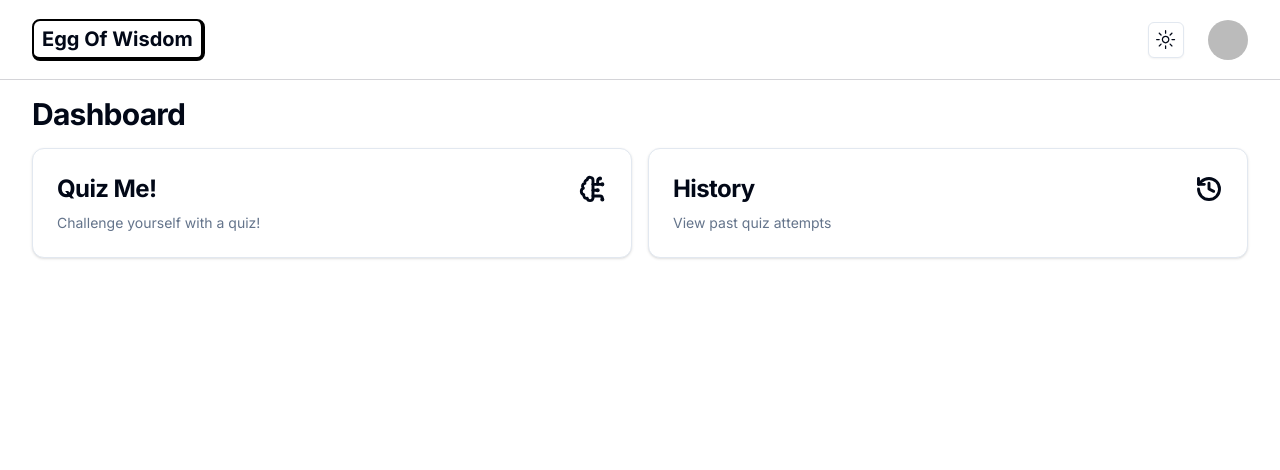
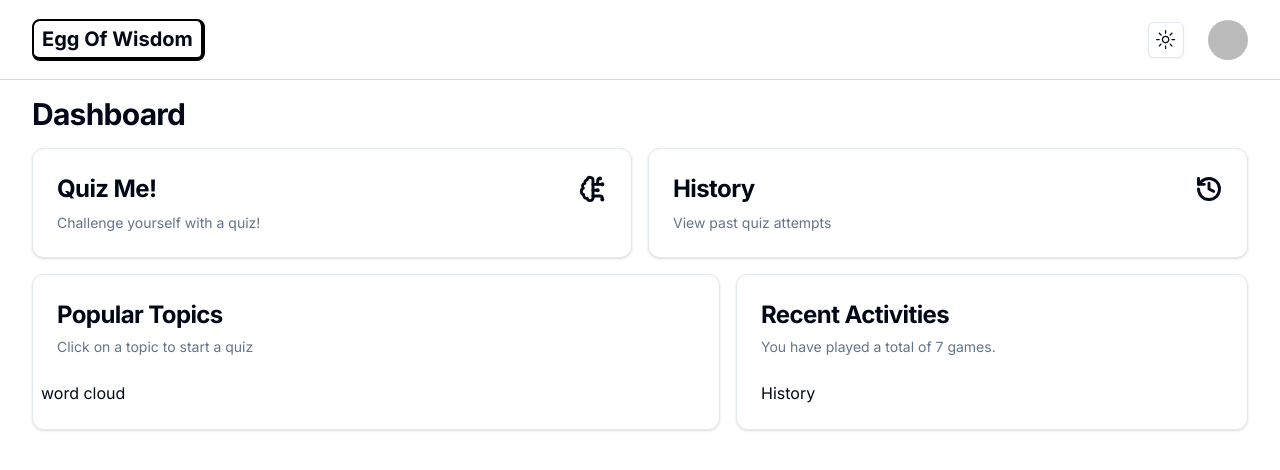
Before and after one commit to ryanyogan/egg-of-wisdom, a Next.js app: page /dashboard in a window 1280 px wide. Shown: the top 470 px of the page. Built offline with nearby package versions, Linux system fonts and the light colour scheme; no server answers; sample sign-in values are in the browser's storage.

Commit message:
base components created

```diff
--- a/src/app/dashboard/page.tsx
+++ b/src/app/dashboard/page.tsx
@@ -1,5 +1,7 @@
 import HistoryCard from "@/components/dashboard/history-card";
+import PopularTopics from "@/components/dashboard/popular-topics";
 import QuizMeCard from "@/components/dashboard/quiz-me-card";
+import Recent from "@/components/dashboard/recent";
 import { getAuthSession } from "@/lib/next-auth";
 import { redirect } from "next/navigation";
 
@@ -24,7 +26,10 @@ export default async function DashboardPage() {
         <QuizMeCard />
         <HistoryCard />
       </div>
-      <div className="grid gap-4 mt-4 md:grid-cols-2 lg:grid-cols-7"></div>
+      <div className="grid gap-4 mt-4 md:grid-cols-2 lg:grid-cols-7">
+        <PopularTopics />
+        <Recent />
+      </div>
     </main>
   );
 }
--- /dev/null
+++ b/src/components/dashboard/popular-topics.tsx
@@ -0,0 +1,19 @@
+import {
+  Card,
+  CardContent,
+  CardDescription,
+  CardHeader,
+  CardTitle,
+} from "../ui/card";
+
+export default function PopularTopics() {
+  return (
+    <Card className="col-span-4">
+      <CardHeader>
+        <CardTitle className="font-bold text-2xl">Popular Topics</CardTitle>
+        <CardDescription>Click on a topic to start a quiz</CardDescription>
+      </CardHeader>
+      <CardContent className="pl-2">word cloud</CardContent>
+    </Card>
+  );
+}
--- /dev/null
+++ b/src/components/dashboard/recent.tsx
@@ -0,0 +1,22 @@
+import {
+  Card,
+  CardContent,
+  CardDescription,
+  CardHeader,
+  CardTitle,
+} from "../ui/card";
+
+export default function Recent() {
+  return (
+    <Card className="col-span-4 lg:col-span-3">
+      <CardHeader>
+        <CardTitle className="font-bold text-2xl">Recent Activities</CardTitle>
+        <CardDescription>You have played a total of 7 games.</CardDescription>
+      </CardHeader>
+
+      <CardContent className="max-h-[580px] overflow-scroll">
+        History
+      </CardContent>
+    </Card>
+  );
+}
```
